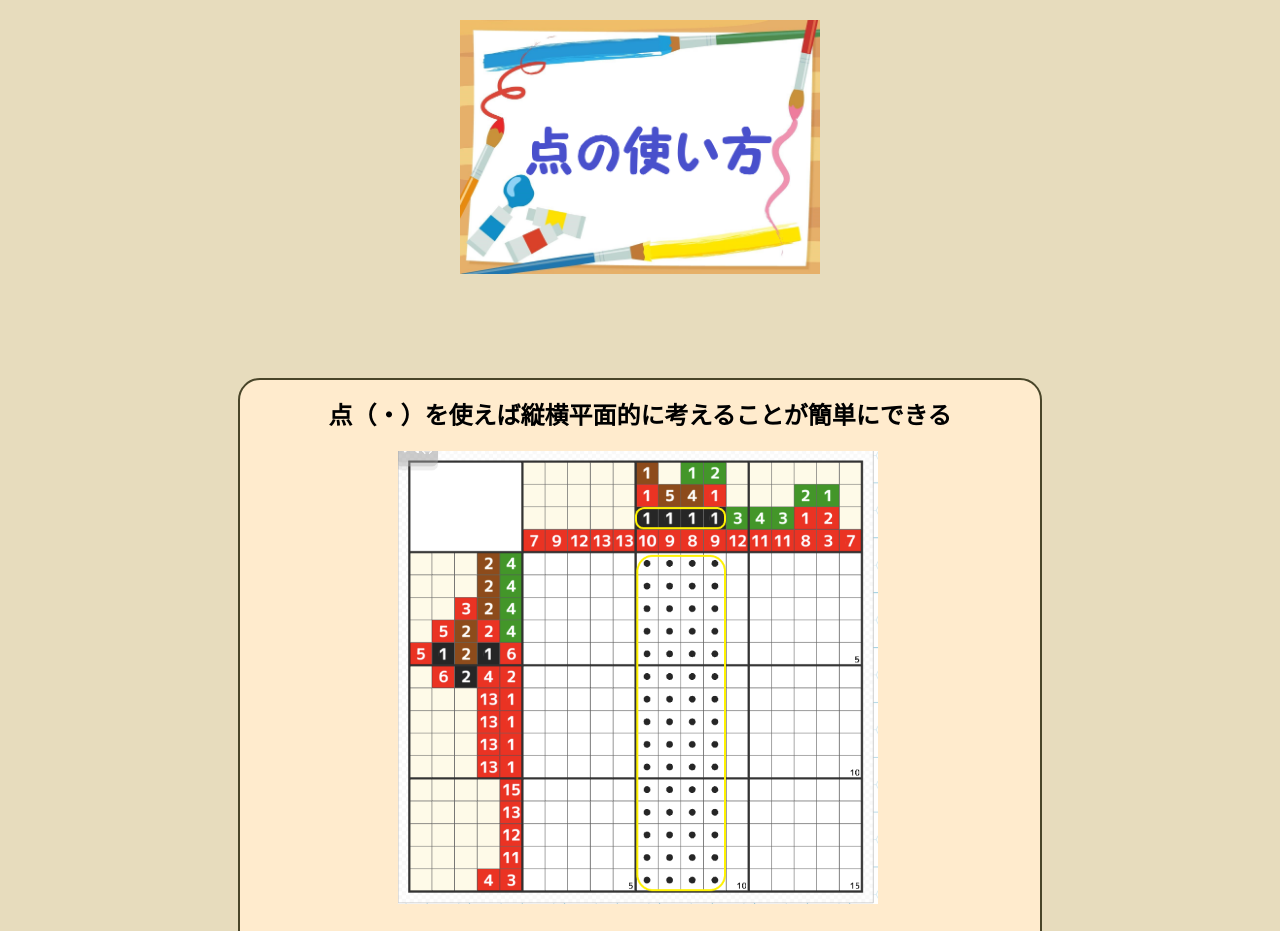
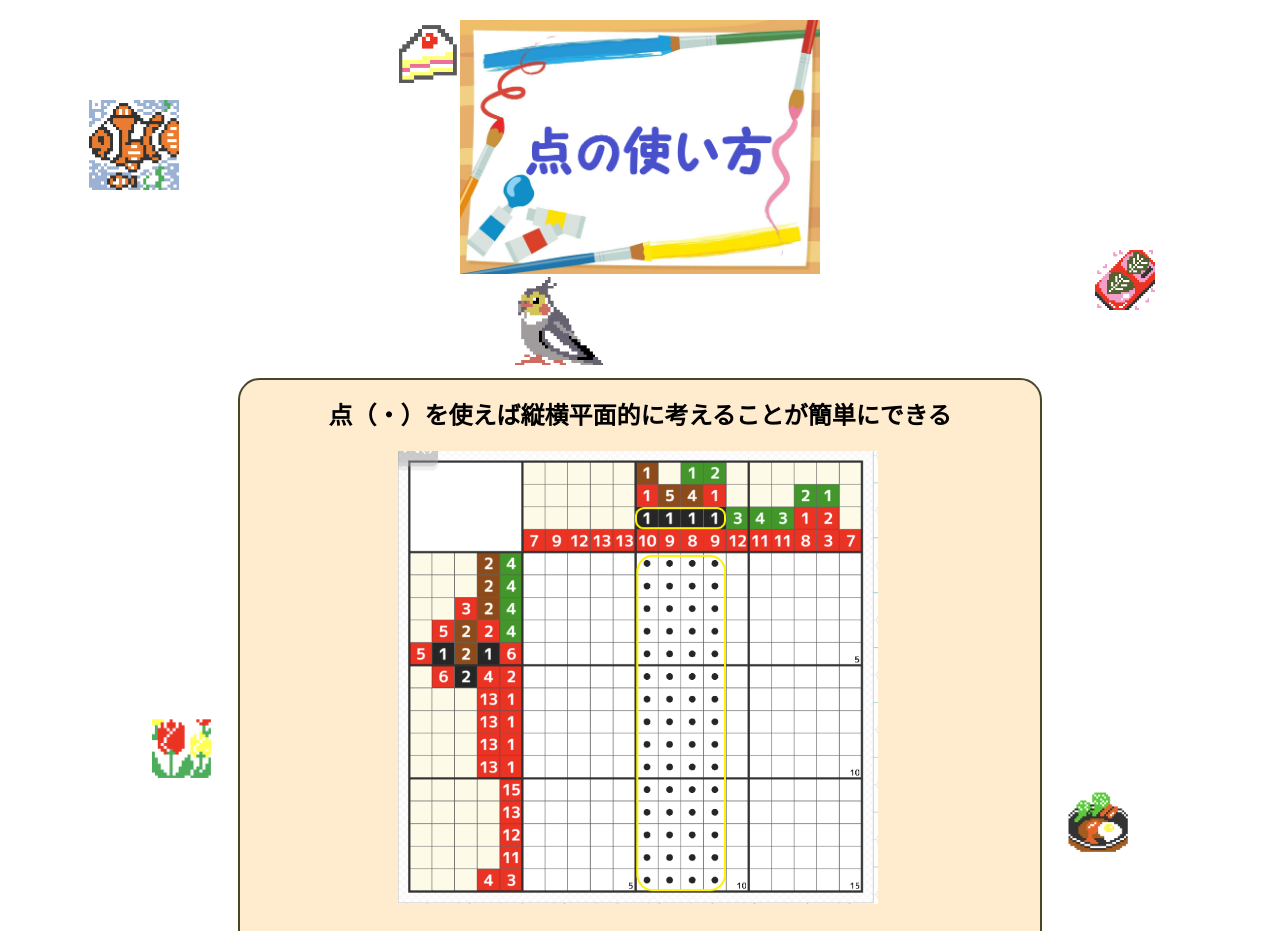
Before and after one commit to ryuji3741/logic.github.io, a plain HTML site: page TT01.html in a window 1280 px wide. Shown: the top 931 px of the page. Drawn offline with Linux system fonts and the light colour scheme.

Commit message:
Add files via upload

```diff
--- a/css/style.css
+++ b/css/style.css
@@ -55,8 +55,8 @@ header h1 {
 }
 
 body {
-  background-color: rgb(231, 220, 189);
-  /* background-image: url(../img/ICON/kabe4.png); */
+  /* background-color: rgb(231, 220, 189); */
+  background-image: url(../img/ICON/kabe4.png);
 }
 
 /* main */
@@ -116,6 +116,7 @@ main table {
 table td {
   border: 1px solid rgb(173, 172, 172);
   padding-left: 16px;
+  height: auto;
 }
 
 main ul {
```
